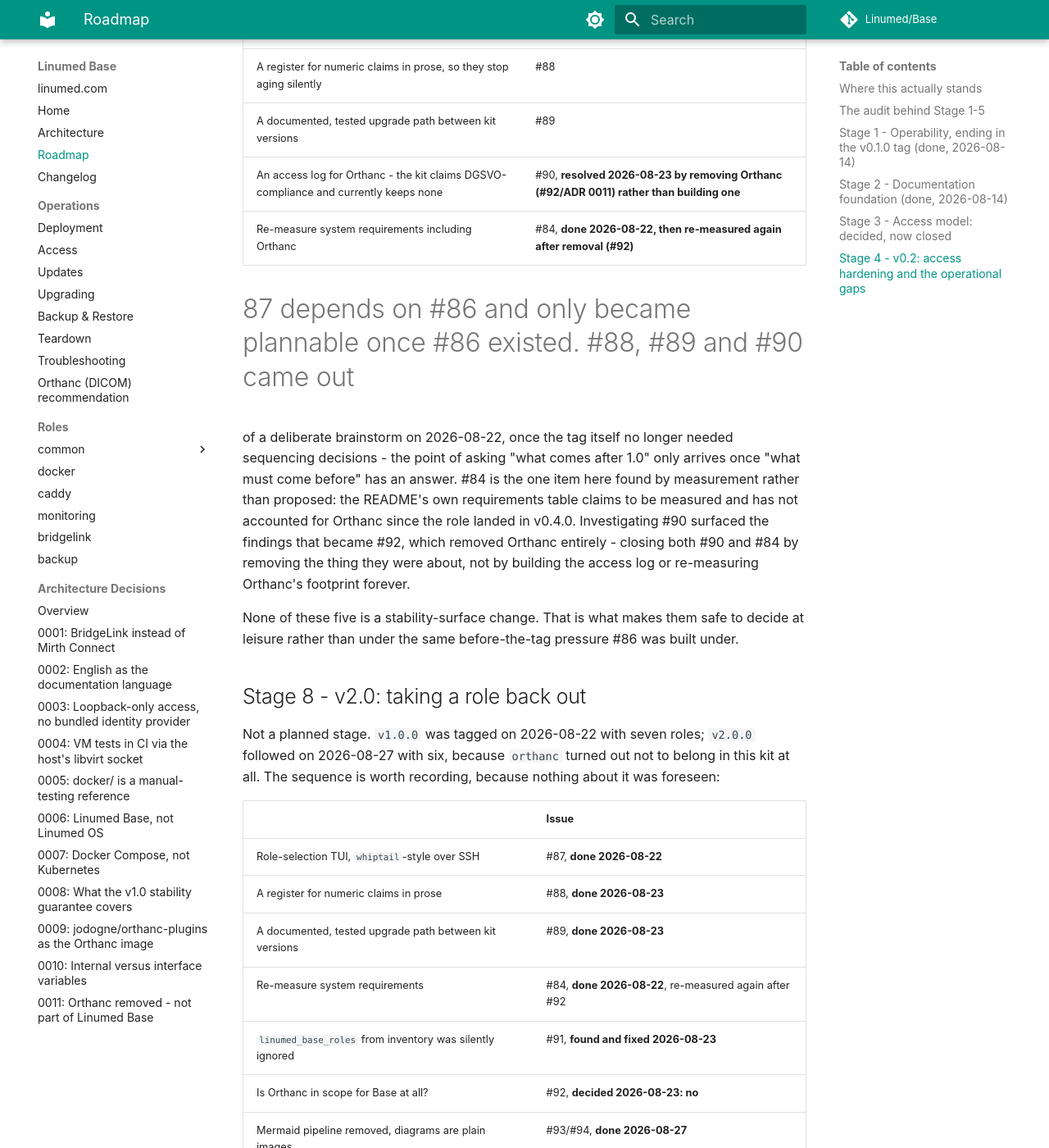
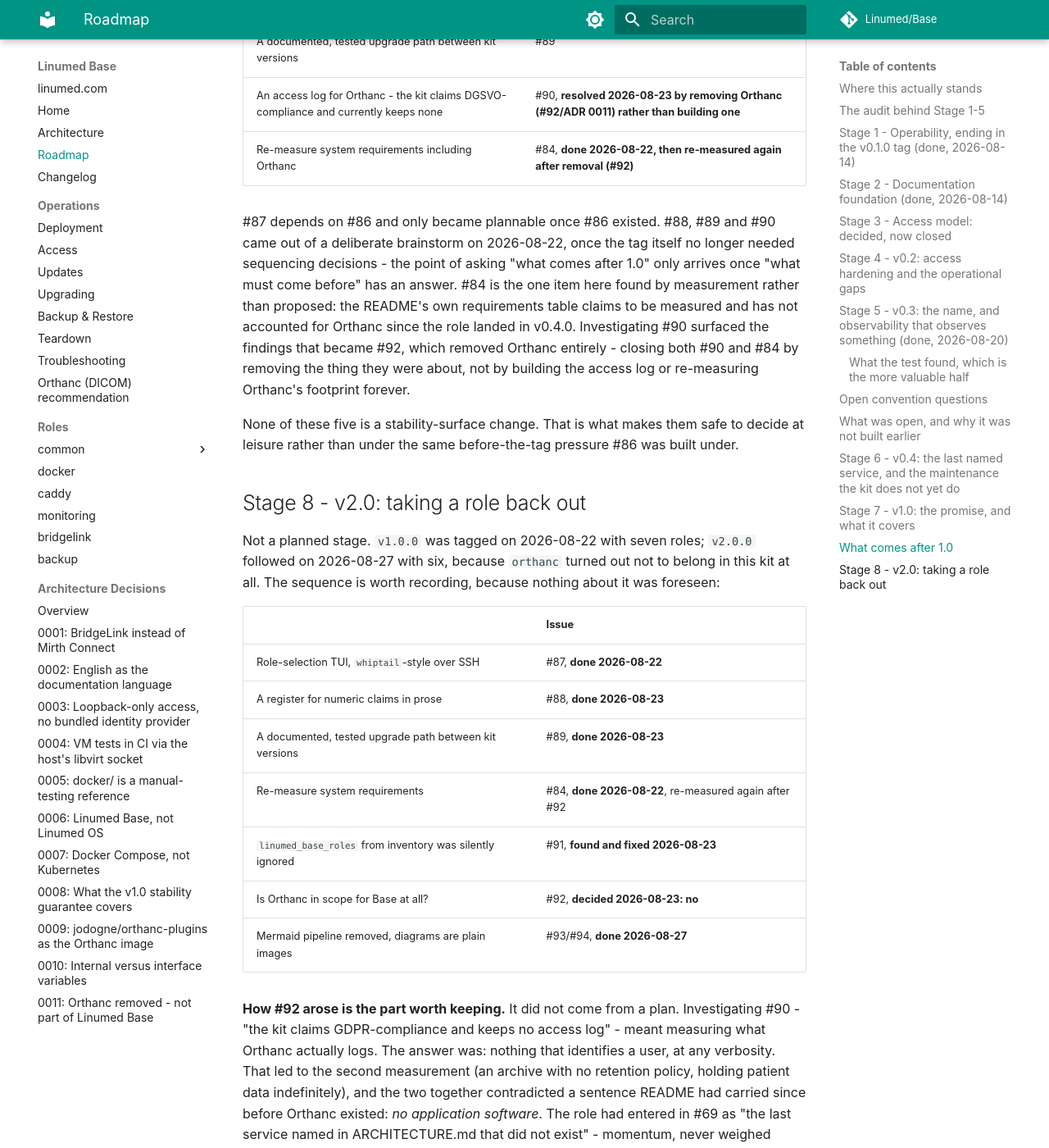
Before and after one commit to Linumed/Base, an MkDocs documentation site: the page built from docs/ROADMAP.md, in a window 1280 px wide and 1400 px high, scrolled down 13574 px. Shown: the whole window at 82% size. Built offline with MkDocs 1.6.1 and Material for MkDocs 9.7.7, drawn with Linux system fonts in a browser that asks for light colours; comment, search, counter and statistics services are not loaded; some of the changed text lies outside the part shown.

Commit message:
Fix: Issue-Referenz am Zeilenanfang als Markdown-H1 escaped
#92/#35/#87/#90 am Satzanfang wurden von Markdown als Überschrift geparst
(führendes '#'), sichtbar als überdimensionierte Schrift im gebauten Doc.
Betroffen: ADR 0011, ROADMAP.md, orthanc-recommendation.md.

```diff
--- a/docs/ROADMAP.md
+++ b/docs/ROADMAP.md
@@ -278,7 +278,7 @@
 assumed: a clean restore reports `success=1`, a deliberate post-backup change reports
 `success=0` with the diff counted, not just detected.
 
-#35 - re-measuring the system requirements - is closed along with the
+\#35 - re-measuring the system requirements - is closed along with the
 Authentik role: without four additional containers there is nothing to re-measure. It
 returns if the stack grows.
 
@@ -526,7 +526,7 @@
 | An access log for Orthanc - the kit claims DGSVO-compliance and currently keeps none | #90, **resolved 2026-08-23 by removing Orthanc (#92/ADR 0011) rather than building one** |
 | Re-measure system requirements including Orthanc | #84, **done 2026-08-22, then re-measured again after removal (#92)** |
 
-#87 depends on #86 and only became plannable once #86 existed. #88, #89 and #90 came out
+\#87 depends on #86 and only became plannable once #86 existed. #88, #89 and #90 came out
 of a deliberate brainstorm on 2026-08-22, once the tag itself no longer needed sequencing
 decisions - the point of asking "what comes after 1.0" only arrives once "what must come
 before" has an answer. #84 is the one item here found by measurement rather than
@@ -556,7 +556,7 @@
 | Mermaid pipeline removed, diagrams are plain images | #93/#94, **done 2026-08-27** |
 
 **How #92 arose is the part worth keeping.** It did not come from a plan. Investigating
-#90 - "the kit claims GDPR-compliance and keeps no access log" - meant measuring what
+\#90 - "the kit claims GDPR-compliance and keeps no access log" - meant measuring what
 Orthanc actually logs. The answer was: nothing that identifies a user, at any verbosity.
 That led to the second measurement (an archive with no retention policy, holding patient
 data indefinitely), and the two together contradicted a sentence README had carried since
```
Also changed, not shown: docs/adr/0011-orthanc-removed-not-part-of-base.md (+1 -1 lines), docs/operations/orthanc-recommendation.md (+1 -1 lines).
